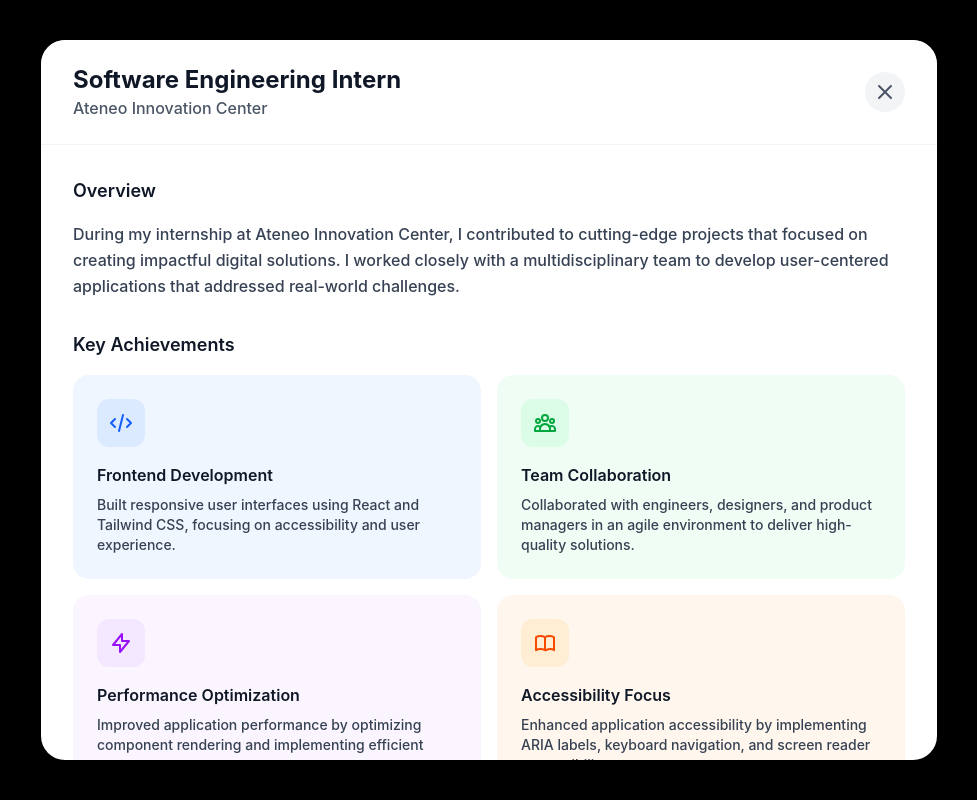
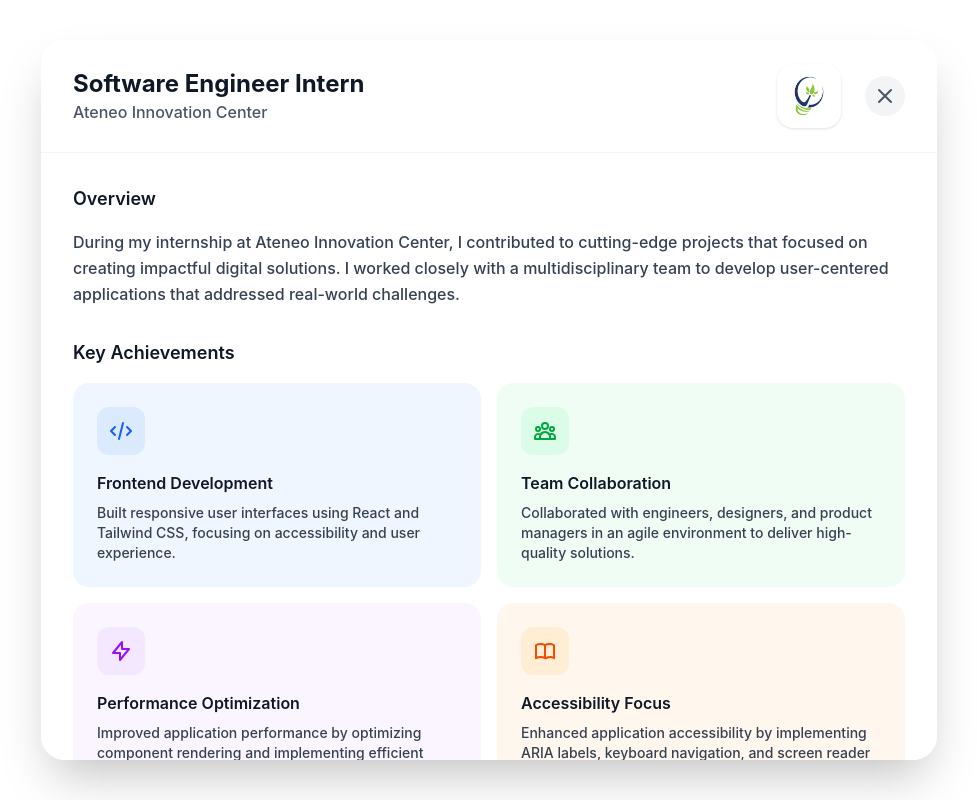
Before and after one commit to officialbryx/Portfolio, a React (Vite) app: page /info in a window 1280 px wide. Both pictures are taken after a click on the button "Learn More". Shown: the part 1538-2338 px from the top of the page, without its empty margins (151-1128 px from the left). Built offline with nearby package versions, Linux system fonts and the light colour scheme; grey boxes are pictures that could not be loaded.

Commit message:
modal changes

```diff
--- a/src/pages/Info.jsx
+++ b/src/pages/Info.jsx
@@ -182,15 +182,23 @@ function Info() {
 
       {/* Modal */}
       {isModalOpen && (
-        <div className="fixed inset-0 bg-black bg-opacity-50 backdrop-blur-sm flex items-center justify-center z-50 p-4">
-          <div className="bg-white rounded-3xl max-w-4xl w-full max-h-[90vh] overflow-y-auto shadow-2xl">
+        <div className="fixed inset-0 bg-white bg-opacity-30 backdrop-blur-md flex items-center justify-center z-50 p-4">
+          <div className="bg-white/95 rounded-3xl max-w-4xl w-full max-h-[90vh] overflow-y-auto shadow-2xl">
             {/* Modal Header */}
-            <div className="sticky top-0 bg-white border-b border-gray-100 px-8 py-6 rounded-t-3xl flex items-center justify-between">
+            <div className="sticky top-0 bg-white/95 border-b border-gray-100 px-8 py-6 rounded-t-3xl flex items-center justify-between">
               <div>
                 <h3 className="text-2xl font-bold text-gray-900">
-                  Software Engineering Intern
+                  Software Engineer Intern
                 </h3>
                 <p className="text-gray-600">Ateneo Innovation Center</p>
+              </div>
+              <div className="flex items-center gap-6">
+                <div className="w-16 h-16 bg-white rounded-2xl shadow-sm flex items-center justify-center">
+                  <img
+                    src="/aic.jpg"
+                    alt="Ateneo Innovation Center"
+                    className="w-12 h-12 object-contain rounded-xl"
+                  />
                 </div>
                 <button
                   onClick={closeModal}
@@ -210,6 +218,7 @@ function Info() {
                     />
                   </svg>
                 </button>
+              </div>
             </div>
 
             {/* Modal Content */}
```
Lines whose indentation alone changed are shown as unchanged.
